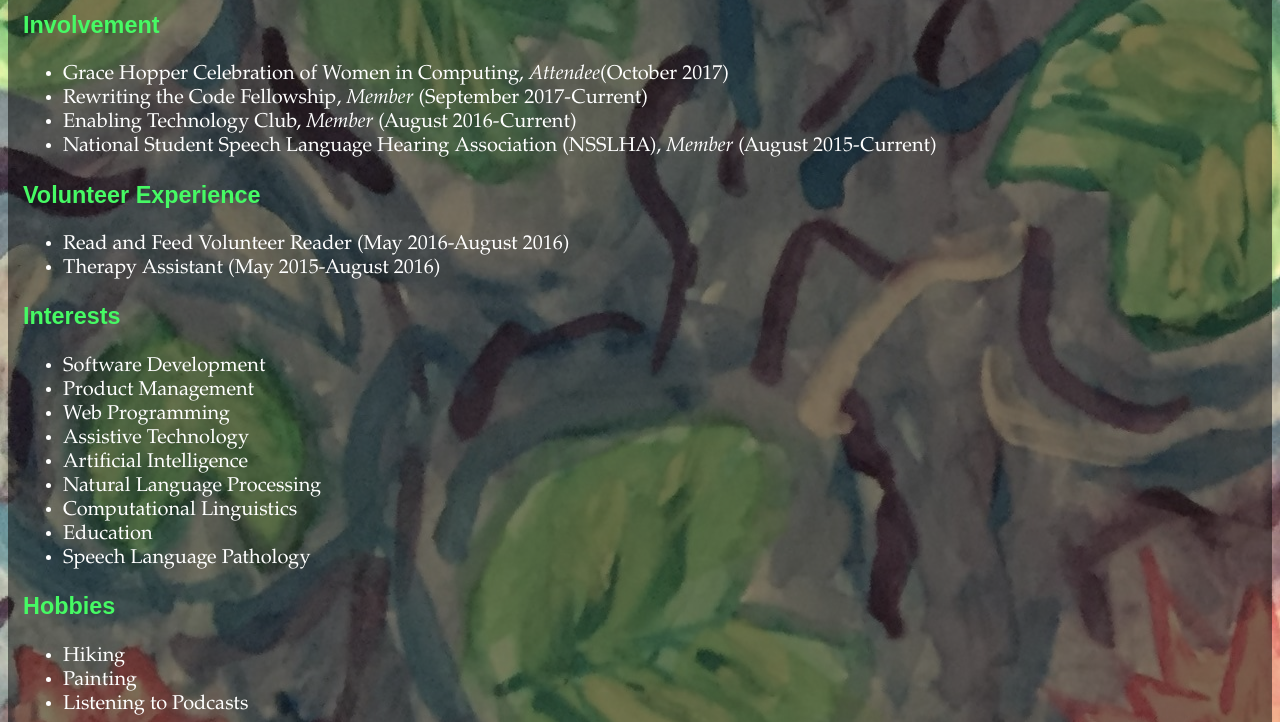
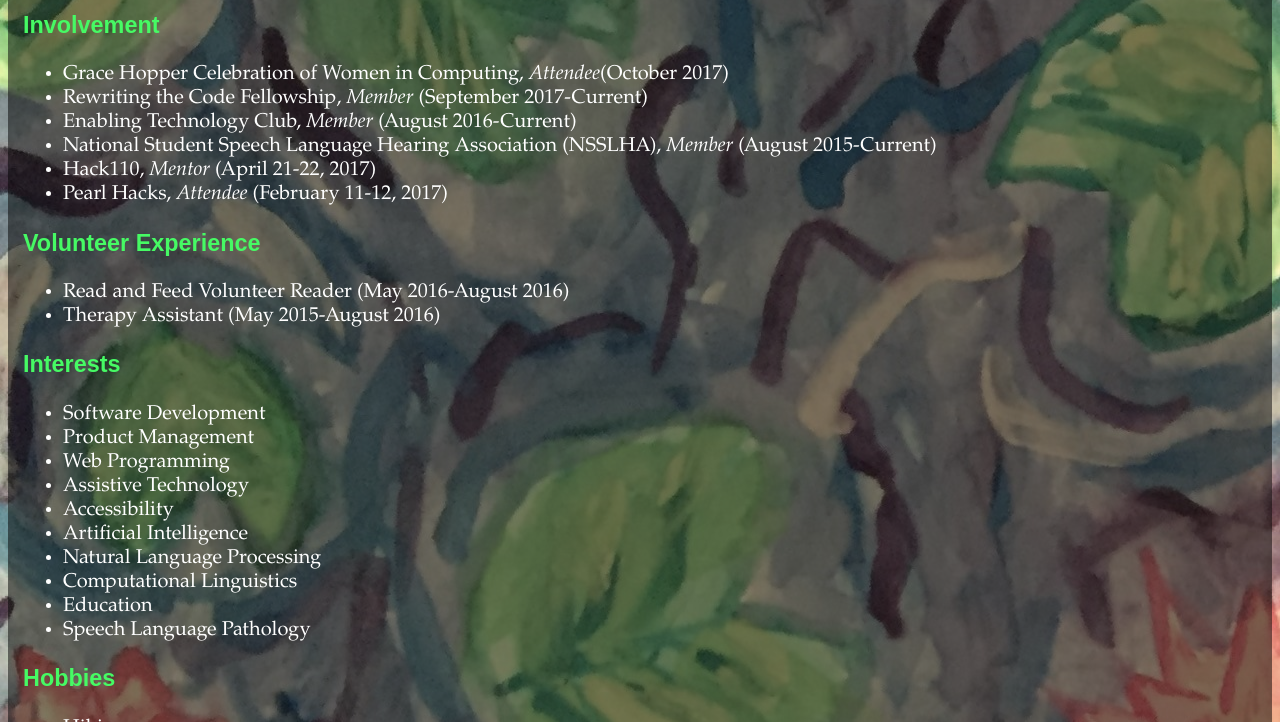
Before and after one commit to smganci/smganci.github.io, a plain HTML site: page activities.html in a window 1280 px wide. Shown: the part 380-1102 px from the top of the page. Drawn offline with Linux system fonts and the light colour scheme.

Commit message:
added to activities and interests
added list elements to activities involvement and interests

```diff
--- a/activities.html
+++ b/activities.html
@@ -40,6 +40,8 @@
         <li>Rewriting the Code Fellowship, <i>Member</i> (September 2017-Current)</li>
         <li>Enabling Technology Club, <i>Member</i> (August 2016-Current)</li>
         <li>National Student Speech Language Hearing Association (NSSLHA), <i>Member</i> (August 2015-Current)</li>
+        <li>Hack110, <i>Mentor</i> (April 21-22, 2017)</li>
+        <li>Pearl Hacks, <i>Attendee</i> (February 11-12, 2017)</li>
 
     </ul>
 
@@ -55,6 +57,7 @@
         <li>Product Management</li>
         <li>Web Programming</li>
         <li>Assistive Technology</li>
+        <li>Accessibility</li>
         <li>Artificial Intelligence</li>
         <li>Natural Language Processing</li>
         <li>Computational Linguistics</li>
```
